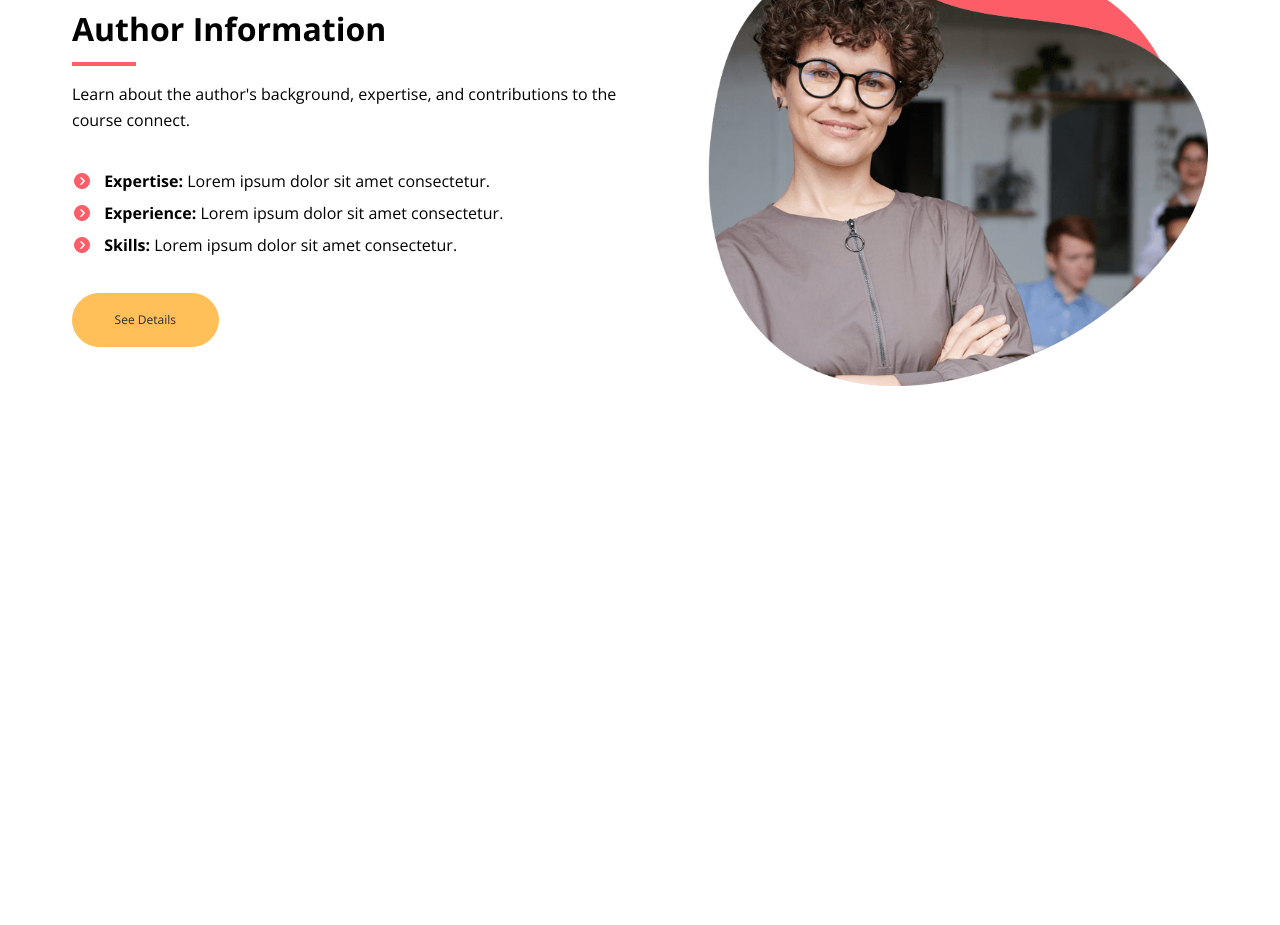
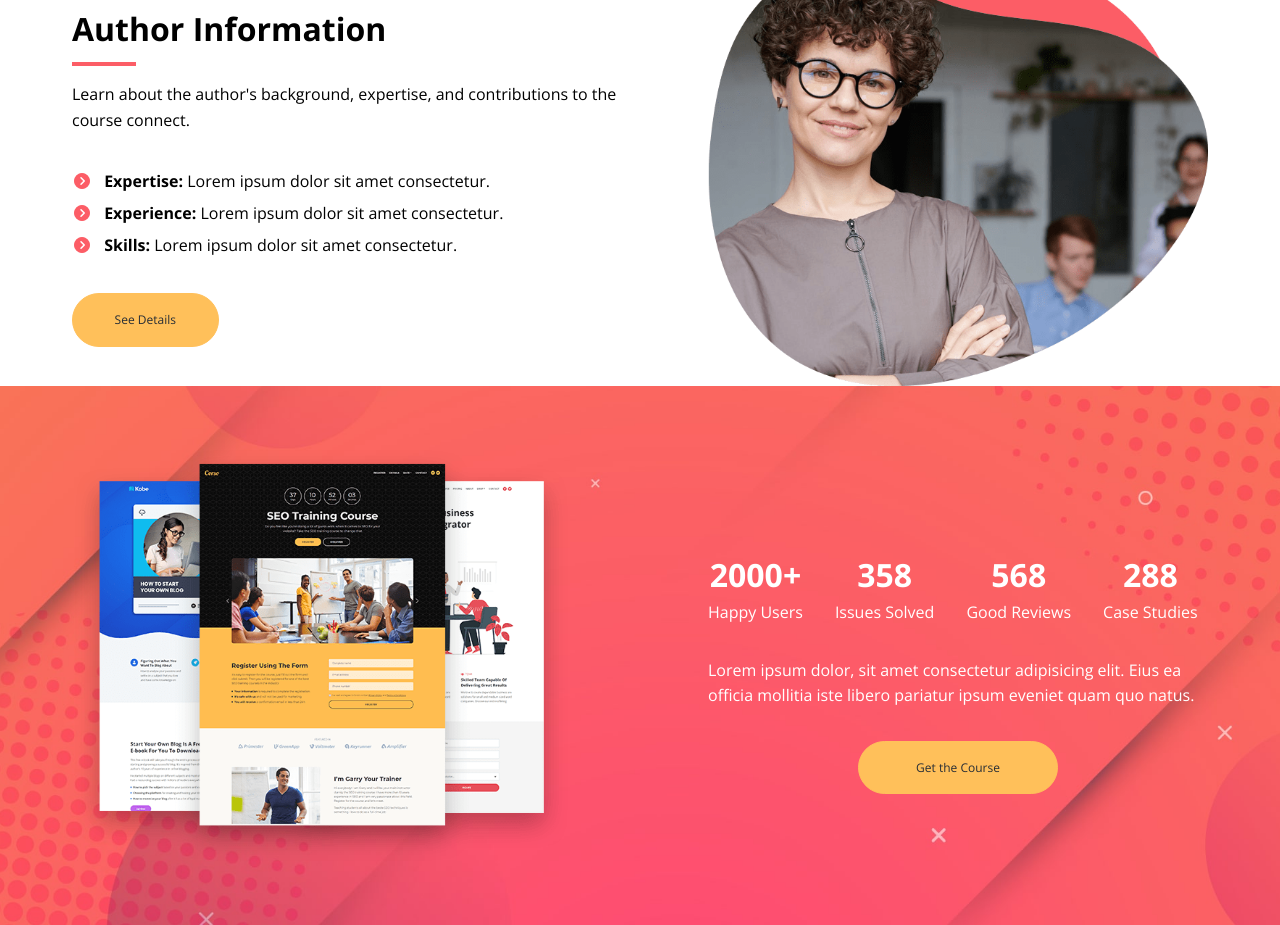
Before and after one commit to mhrhabibur/fundamental_tutor_website, a plain HTML site: page index.html in a window 1280 px wide. Shown: the part 4520-5445 px from the top of the page. Before the commit the page ends 4906 px from the top, so only its background shows below. Drawn offline with nearby package versions, Linux system fonts and the light colour scheme.

Commit message:
Stats are added.

```diff
--- a/css/styles.css
+++ b/css/styles.css
@@ -380,7 +380,7 @@ img {
   flex-direction: row-reverse;
 }
 .details ul {
-margin-bottom: 2rem;
+  margin-bottom: 2rem;
 }
 
 .details ul li {
@@ -389,6 +389,52 @@ margin-bottom: 2rem;
 
 .details i {
   margin-right: 0.5rem;
+}
+
+.stats-flex {
+  display: flex;
+  justify-content: space-between;
+  align-items: center;
+  padding: 4rem 2rem;
+}
+.stats {
+  background: url(../images/stats-background.jpg) center center/cover no-repeat;
+  color: #fff;
+}
+
+.stats img {
+  width: 100%;
+  max-width: 500px;
+}
+
+.stats-content {
+  max-width: 500px;
+}
+
+.stats-description {
+margin-top: 2rem;
+margin-bottom: 2rem;
+}
+
+.stats-numbers {
+  display: flex;
+  gap: 2rem;
+  margin: 2rem 0;
+  text-align: center;
+  align-items: center;
+  flex-wrap: wrap;
+}
+
+.stats-numbers h3 {
+  font-size: 2rem;
+  font-weight: 700;
+}
+
+.stats .btn {
+  display: block;
+  margin: 0 auto;
+  text-align: center;
+  width: 200px;
 }
 
 @media (max-width: 1200px) {
@@ -404,15 +450,23 @@ margin-bottom: 2rem;
     padding: 2px;
   }
 
+
+  .stats-flex {
+  flex-direction: column;
+  justify-content: space-between;
+  align-items: center;
+  padding: 4rem 2rem;
+}
+
   .details-flex {
     gap: 4rem;
     flex-direction: column;
     margin-bottom: 2rem;
   }
-.list-item {
-  text-align: justify;
-  margin: 2rem;
-}
+  .list-item {
+    text-align: justify;
+    margin: 2rem;
+  }
   .author-flex {
     gap: 4rem;
     flex-direction: column;
--- a/index.html
+++ b/index.html
@@ -341,11 +341,14 @@
                 <div class="heading-border"></div>
                 <p>Learn about the author's background, expertise, and contributions to the course connect.</p>
                 <ul>
-                    <li><i class="fas fa-chevron-circle-right text-primary"></i> <strong>Expertise: </strong> Lorem ipsum dolor
+                    <li><i class="fas fa-chevron-circle-right text-primary"></i> <strong>Expertise: </strong> Lorem
+                        ipsum dolor
                         sit amet consectetur.</li>
-                    <li><i class="fas fa-chevron-circle-right text-primary"></i> <strong>Experience: </strong> Lorem ipsum dolor
+                    <li><i class="fas fa-chevron-circle-right text-primary"></i> <strong>Experience: </strong> Lorem
+                        ipsum dolor
                         sit amet consectetur.</li>
-                        <li><i class="fas fa-chevron-circle-right text-primary"></i> <strong>Skills: </strong> Lorem ipsum dolor
+                    <li><i class="fas fa-chevron-circle-right text-primary"></i> <strong>Skills: </strong> Lorem ipsum
+                        dolor
                         sit amet consectetur.</li>
                 </ul>
                 <a href="#" class="btn">See Details</a>
@@ -353,6 +356,37 @@
         </div>
     </section>
 
+    <section class="stats section" id="stats">
+        <div class="container stats-flex">
+            <img src="images/stats.png" alt="stats">
+            <div class="stats-content">
+                <div class="stats-numbers">
+                    <div>
+                        <h3>2000+</h3>
+                        <p>Happy Users</p>
+                    </div>
+                    <div>
+                        <h3>358</h3>
+                        <p>Issues Solved</p>
+                    </div>
+                    <div>
+                        <h3>568</h3>
+                        <p>Good Reviews</p>
+                    </div>
+
+                    <div>
+                        <h3>288</h3>
+                        <p>Case Studies</p>
+                    </div>
+                </div>
+                <p class="stats-description">Lorem ipsum dolor, sit amet consectetur adipisicing elit. Eius ea officia mollitia iste libero
+                    pariatur ipsum eveniet quam quo natus.</p>
+                    <a href="#" class="btn">Get the Course</a>
+            </div>
+        </div>
+
+    </section>
+
     <script src="js/scripts.js"></script>
 
 </body>
```
Lines whose indentation alone changed are shown as unchanged.
